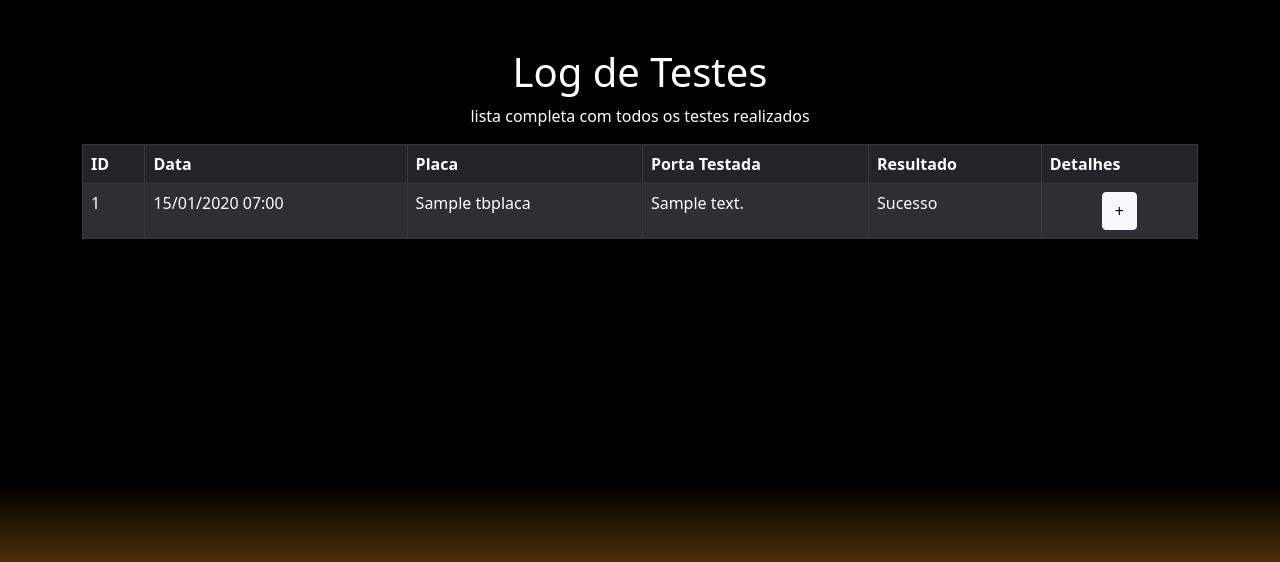
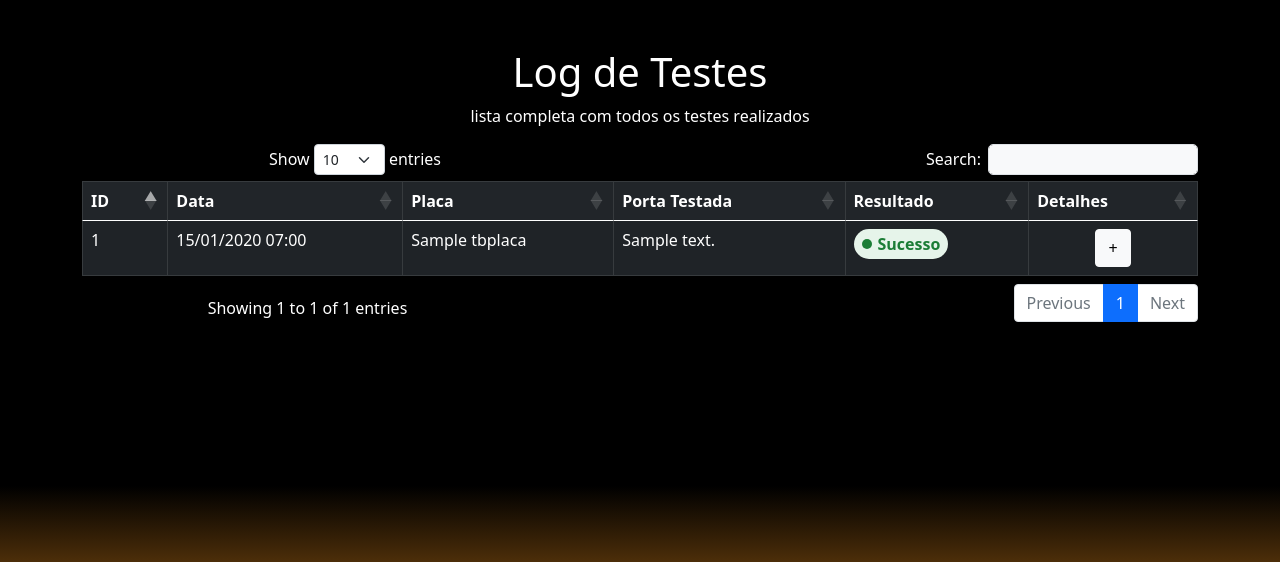
Before and after one commit to bolinfel/Jornada-JigaTesteAgvs, a Django app: page /relatorios/lista in a window 1280 px wide. Shown: the part 74-636 px from the top of the page. Run offline with Django 5.2, Linux system fonts and the light colour scheme; tables that the repository leaves empty hold one stand-in row (values such as "Sample post"); some libraries are stand-ins or nearby versions.

Commit message:
Mudanca nas tabelas
Adicionado o resultado do teste individual na hora

alterado os estilos das tabelas

inserido estilos dinamicos para os resultados dos testes

ajustado os logs para serem exibidos como Datatables

```diff
--- a/JigaTesteAGVS/relatorios/templates/lista_testes.html
+++ b/JigaTesteAGVS/relatorios/templates/lista_testes.html
@@ -5,7 +5,7 @@
 <h1>Log de Testes</h1>
 <p> lista completa com todos os testes realizados </p>
 
-<table class="table table-hover table-dark table-bordered table-striped text-white">
+<table id="myDataTable" class="table table-hover table-dark table-bordered table-striped text-white">
     <thead class="text-white">
         <tr>
             <th>ID</th>
@@ -23,7 +23,19 @@
             <td>{{ teste.DATA|date:"d/m/Y H:i" }}</td>
             <td>{{ teste.FK_PLACA.NOME }}</td>
             <td>{{ teste.FK_PROPRIEDADE.DESCRICAO }}</td>
-            <td>{{ teste.RESULTADO|yesno:"Sucesso,Falha" }}</td>
+            <td>
+                {% if teste.RESULTADO is not None %}
+                    <span class="result-badge {% if teste.RESULTADO == True %}success{% elif teste.RESULTADO == False %}failure{% else %}no-test{% endif %}">
+                        <span class="status-indicator"></span>
+                        <span class="status-text">{% if teste.RESULTADO %}Sucesso{% else %}Falha{% endif %}</span>
+                    </span>
+                {% else %}
+                    <span class="result-badge no-test">
+                        <span class="status-indicator"></span>
+                        <span class="status-text">N/A</span>
+                    </span>
+                {% endif %}
+            </td>
             <th style="text-align: center;"><a class="btn btn-light" href="{% url 'relatorios.detalhes' teste.id %}">+</a></th>
         </tr>
         {% empty %}
--- a/JigaTesteAGVS/relatorios/views.py
+++ b/JigaTesteAGVS/relatorios/views.py
@@ -10,7 +10,6 @@ class RelatoriosView(TemplateView):
 class ListaView(ListView):
     template_name = 'lista_testes.html'
     model = tbTestes
-    paginate_by = 20
 
     context_object_name = 'testes'  # Nome que será usado para acessar os dados no template
 
--- a/JigaTesteAGVS/static/styles/style.css
+++ b/JigaTesteAGVS/static/styles/style.css
@@ -1,3 +1,58 @@
+/* Base style for the result-badge (individual cell indicator) */
+.result-badge {
+    display: inline-flex;
+    align-items: center;
+    padding: 4px 8px;
+    border-radius: 16px;
+    font-weight: bold;
+}
+
+/* Success background for result badge */
+.result-badge.success {
+    background-color: #e6f4ea;   /* Light green background */
+    color: #1b7d36;              /* Dark green text */
+}
+
+.result-badge.success .status-indicator {
+    background-color: #1b7d36;   /* Dark green indicator */
+}
+
+/* Failure background for result badge */
+.result-badge.failure {
+    background-color: #f9e6e6;   /* Light red background */
+    color: #b71c1c;              /* Dark red text */
+}
+
+.result-badge.failure .status-indicator {
+    background-color: #b71c1c;   /* Dark red indicator */
+}
+
+/* No test background for result badge */
+.result-badge.no-test {
+    background-color: #f0f0f0;   /* Light gray background */
+    color: #6c757d;              /* Gray text */
+}
+
+.result-badge.no-test .status-indicator {
+    background-color: #6c757d;   /* Gray indicator */
+}
+
+/* Status indicator styles */
+.status-indicator {
+    display: inline-block;
+    width: 10px;
+    height: 10px;
+    border-radius: 100%;
+    margin-right: 6px;
+    vertical-align: middle;
+}
+
+/* General style for the status text */
+.status-text {
+    color: inherit;
+}
+
+
 .navbar {
     background-color:#F2921D;
     color : #0D0D0D;
@@ -68,3 +123,28 @@ footer{
     width: 50%;
     margin: 5px;
 }
+/* Change the color of the "Show entries" text to white */
+.dataTables_length label,
+.dataTables_info {
+    color: white !important; /* Force the text color to white */
+}
+
+/* Change the pagination and info text color */
+.dataTables_wrapper .dataTables_paginate .paginate_button,
+.dataTables_wrapper .dataTables_info {
+    color: #ffffff; /* Example: Bootstrap success green */
+}
+
+/* Change the color of the search label and input text */
+.dataTables_wrapper .dataTables_filter label,
+.dataTables_wrapper .dataTables_filter input {
+    color: #ffffff; /* Example: Bootstrap purple */
+}
+
+/* Optional: Change background of search input to stand out */
+.dataTables_wrapper .dataTables_filter input {
+    background-color: #f8f9fa; /* Light gray background */
+    border: 1px solid #dee2e6;
+    border-radius: 5px;
+    padding: 3px;
+}
--- a/JigaTesteAGVS/static/templates/master.html
+++ b/JigaTesteAGVS/static/templates/master.html
@@ -4,6 +4,7 @@
         <title> JigadeTestes </title>
         <link href="https://cdn.jsdelivr.net/npm/bootstrap@5.0.1/dist/css/bootstrap.min.css" rel="stylesheet" integrity="sha384-+0n0xVW2eSR5OomGNYDnhzAbDsOXxcvSN1TPprVMTNDbiYZCxYbOOl7+AMvyTG2x" crossorigin="anonymous" />
         <link rel="stylesheet" href="https://cdnjs.cloudflare.com/ajax/libs/font-awesome/6.0.0-beta3/css/all.min.css">
+        <link rel="stylesheet" href="https://cdn.datatables.net/1.11.3/css/dataTables.bootstrap5.min.css">
         <link rel="stylesheet" type="text/css" href="{% static 'styles/style.css' %}">
     </head>
     <body>
@@ -45,5 +46,29 @@
         <!-- Place JavaScript at the end of the body for better performance -->
         <script src="https://cdn.jsdelivr.net/npm/@popperjs/core@2.9.2/dist/umd/popper.min.js" ></script>
         <script src="https://cdn.jsdelivr.net/npm/bootstrap@5.0.1/dist/js/bootstrap.min.js"></script>
+        <!-- jQuery (necessary for DataTables) -->
+        <script src="https://code.jquery.com/jquery-3.6.0.min.js"></script>
+
+        <!-- DataTables JS -->
+        <script src="https://cdn.datatables.net/1.11.3/js/jquery.dataTables.min.js"></script>
+        <script src="https://cdn.datatables.net/1.11.3/js/dataTables.bootstrap5.min.js"></script>
+        <script>
+          $(document).ready(function() {
+              $('#myDataTable').DataTable({
+                  "paging": true,
+                  "searching": true,
+                  "ordering": true,
+                  "info": true,
+                  "language": {
+                      "lengthMenu": "Show _MENU_ entries",
+                      "zeroRecords": "No matching records found",
+                      "info": "Showing _START_ to _END_ of _TOTAL_ entries",
+                      "infoEmpty": "No entries available",
+                      "infoFiltered": "(filtered from _MAX_ total entries)"
+                  }
+              });
+          });
+      </script>
+
     </body>
 </html>
--- a/JigaTesteAGVS/testes/templates/testeAutomatico.html
+++ b/JigaTesteAGVS/testes/templates/testeAutomatico.html
@@ -9,7 +9,6 @@
     <div>
         {{ form }}
     </div>
-
     <button  type="submit" class="btn btn-light mx-auto btn-sm" style="margin-top: 50px"> Iniciar </button>
 </form>
 
```
Also changed, not shown: JigaTesteAGVS/testes/templates/listaPropriedades.html (+35 -9 lines), JigaTesteAGVS/testes/views.py (+29 -6 lines).
